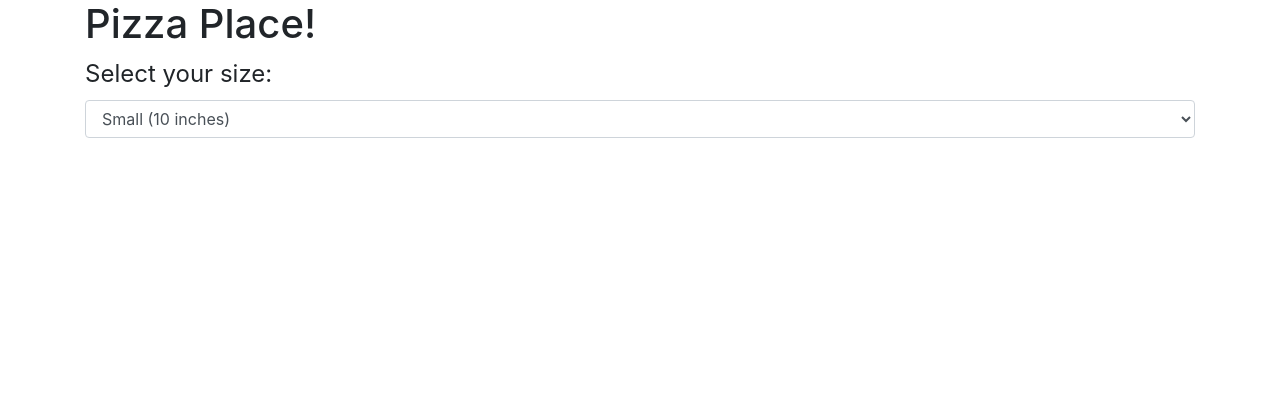
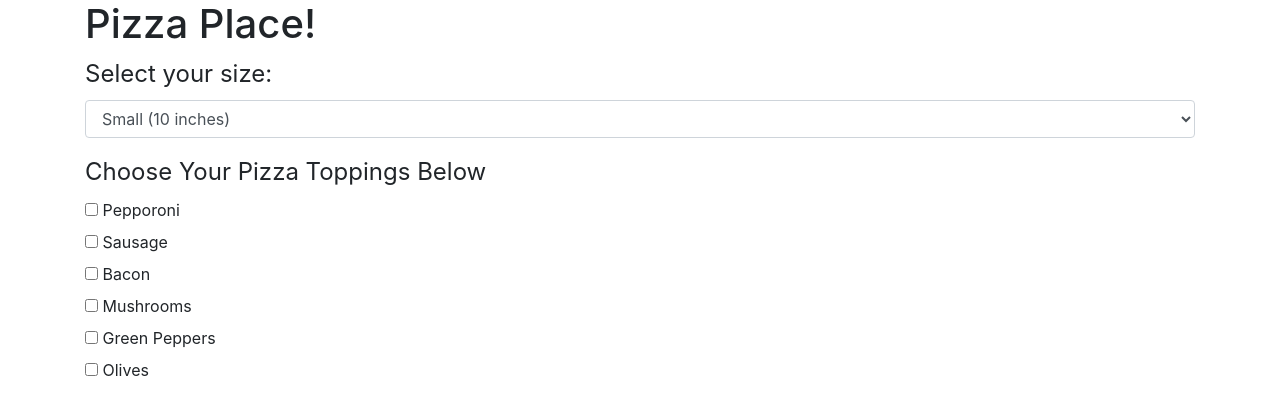
Before and after one commit to MarkKu7/Pizza-Project, a plain HTML site: page index.html in a window 1280 px wide. Drawn offline with Linux system fonts and the light colour scheme.

Commit message:
added checkbox fieldset in html to select toppings, pizza function in js

```diff
--- a/index.html
+++ b/index.html
@@ -10,7 +10,7 @@
 <body>
   <div class="container">
     <h1>Pizza Place!</h1>
-      <form id="orderForm">
+      <form id="selectSize">
         <div class="form-group">
         <legend>Select your size:</legend>
           <select class="form-control" id="size">
@@ -19,5 +19,33 @@
             <option>Large (14 inches)</option>
           </select>
         </div>
+
+        <fieldset class="toppings">
+          <legend>Choose Your Pizza Toppings Below</legend>
+            <div>
+              <input type="checkbox" id="pepporoni" name="toppings" value="pepporoni"></input>
+              <label for="pepporoni">Pepporoni</label>
+            </div>
+            <div>
+              <input type="checkbox" id="sausage" name="toppings" value="sausage"></input>
+              <label for="sausage">Sausage</label>
+            </div>
+            <div>
+              <input type="checkbox" id="bacon" name="toppings" value="bacon"></input>
+              <label for="bacon">Bacon</label>
+            </div>
+            <div>
+              <input type="checkbox" id="mushroom" name="toppings" value="mushroom"></input>
+              <label for="mushroom">Mushrooms</label>
+            </div>
+            <div>
+              <input type="checkbox" id="greenpepper" name="toppings" value="greenpepper"></input>
+              <label for="greenpepper">Green Peppers</label>
+            </div>
+            <div>
+              <input type="checkbox" id="olive" name="toppings" value="olive"></input>
+              <label for="olive">Olives</label>
+            </div>
+        </fieldset>
 </body>
 </html>
--- a/js/scripts.js
+++ b/js/scripts.js
@@ -0,0 +1,5 @@
+//Business Logic for pizza selection
+function Pizza(size, toppings) {
+  this.size = size;
+  this.toppings = toppings;
+}
```
